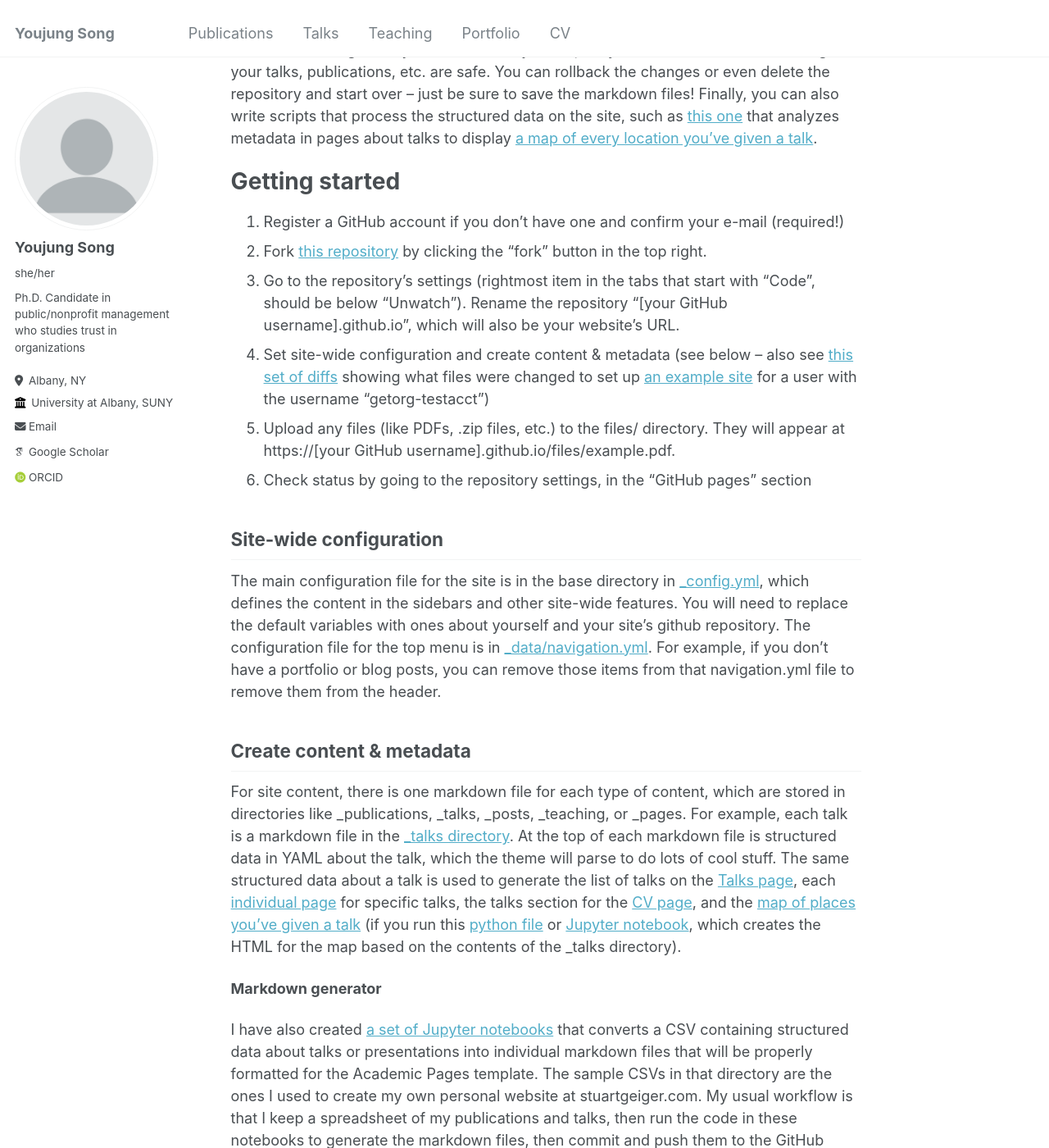
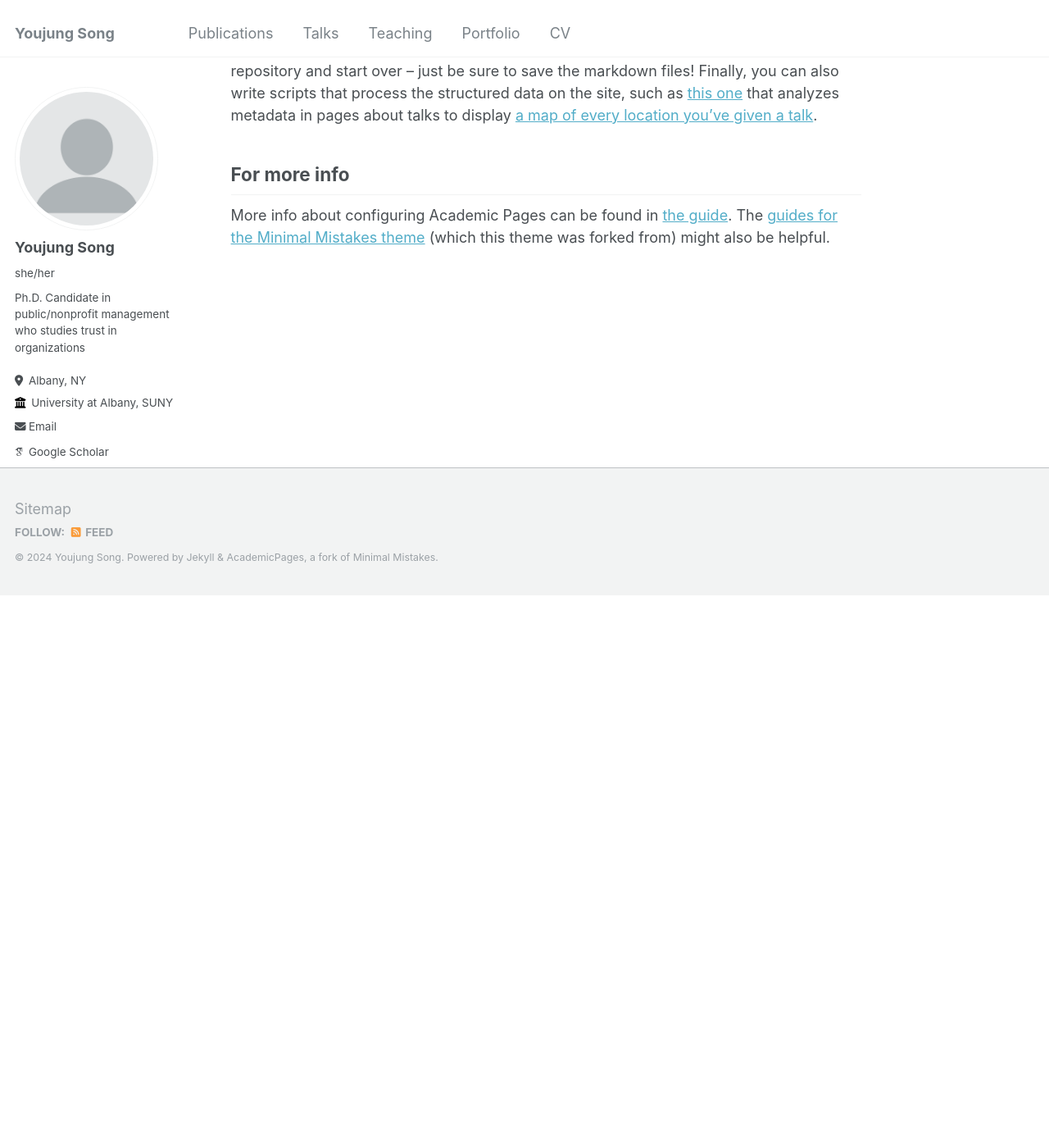
Before and after one commit to youjung-song/Youjung-song.github.io, a Jekyll site: the page built from _pages/about.md, in a window 1280 px wide and 1400 px high, scrolled down 818 px. Shown: the whole window at 82% size. Built offline with Jekyll 4.4.1, drawn with Linux system fonts in a browser that asks for light colours; some web fonts are replaced; after the commit the page ends 1543 px from its top, so only the background shows below that; some of the changed text lies outside the part shown.

Commit message:
change front page

```diff
--- a/_pages/about.md
+++ b/_pages/about.md
@@ -1,6 +1,6 @@
 ---
 permalink: /
-title: "Academic Pages is a ready-to-fork GitHub Pages template for academic personal websites"
+title: "Youjung Song"
 author_profile: true
 redirect_from:
   - /about/
@@ -15,35 +15,6 @@ Like many other Jekyll-based GitHub Pages templates, Academic Pages makes you se
 
 Many of the features of dynamic content management systems (like Wordpress) can be achieved in this fashion, using a fraction of the computational resources and with far less vulnerability to hacking and DDoSing. You can also modify the theme to your heart's content without touching the content of your site. If you get to a point where you've broken something in Jekyll/HTML/CSS beyond repair, your markdown files describing your talks, publications, etc. are safe. You can rollback the changes or even delete the repository and start over -- just be sure to save the markdown files! Finally, you can also write scripts that process the structured data on the site, such as [this one](https://github.com/academicpages/academicpages.github.io/blob/master/talkmap.ipynb) that analyzes metadata in pages about talks to display [a map of every location you've given a talk](https://academicpages.github.io/talkmap.html).
 
-Getting started
-======
-1. Register a GitHub account if you don't have one and confirm your e-mail (required!)
-1. Fork [this repository](https://github.com/academicpages/academicpages.github.io) by clicking the "fork" button in the top right.
-1. Go to the repository's settings (rightmost item in the tabs that start with "Code", should be below "Unwatch"). Rename the repository "[your GitHub username].github.io", which will also be your website's URL.
-1. Set site-wide configuration and create content & metadata (see below -- also see [this set of diffs](http://archive.is/3TPas) showing what files were changed to set up [an example site](https://getorg-testacct.github.io) for a user with the username "getorg-testacct")
-1. Upload any files (like PDFs, .zip files, etc.) to the files/ directory. They will appear at https://[your GitHub username].github.io/files/example.pdf.
-1. Check status by going to the repository settings, in the "GitHub pages" section
-
-Site-wide configuration
-------
-The main configuration file for the site is in the base directory in [_config.yml](https://github.com/academicpages/academicpages.github.io/blob/master/_config.yml), which defines the content in the sidebars and other site-wide features. You will need to replace the default variables with ones about yourself and your site's github repository. The configuration file for the top menu is in [_data/navigation.yml](https://github.com/academicpages/academicpages.github.io/blob/master/_data/navigation.yml). For example, if you don't have a portfolio or blog posts, you can remove those items from that navigation.yml file to remove them from the header.
-
-Create content & metadata
-------
-For site content, there is one markdown file for each type of content, which are stored in directories like _publications, _talks, _posts, _teaching, or _pages. For example, each talk is a markdown file in the [_talks directory](https://github.com/academicpages/academicpages.github.io/tree/master/_talks). At the top of each markdown file is structured data in YAML about the talk, which the theme will parse to do lots of cool stuff. The same structured data about a talk is used to generate the list of talks on the [Talks page](https://academicpages.github.io/talks), each [individual page](https://academicpages.github.io/talks/2012-03-01-talk-1) for specific talks, the talks section for the [CV page](https://academicpages.github.io/cv), and the [map of places you've given a talk](https://academicpages.github.io/talkmap.html) (if you run this [python file](https://github.com/academicpages/academicpages.github.io/blob/master/talkmap.py) or [Jupyter notebook](https://github.com/academicpages/academicpages.github.io/blob/master/talkmap.ipynb), which creates the HTML for the map based on the contents of the _talks directory).
-
-**Markdown generator**
-
-I have also created [a set of Jupyter notebooks](https://github.com/academicpages/academicpages.github.io/tree/master/markdown_generator
-) that converts a CSV containing structured data about talks or presentations into individual markdown files that will be properly formatted for the Academic Pages template. The sample CSVs in that directory are the ones I used to create my own personal website at stuartgeiger.com. My usual workflow is that I keep a spreadsheet of my publications and talks, then run the code in these notebooks to generate the markdown files, then commit and push them to the GitHub repository.
-
-How to edit your site's GitHub repository
-------
-Many people use a git client to create files on their local computer and then push them to GitHub's servers. If you are not familiar with git, you can directly edit these configuration and markdown files directly in the github.com interface. Navigate to a file (like [this one](https://github.com/academicpages/academicpages.github.io/blob/master/_talks/2012-03-01-talk-1.md) and click the pencil icon in the top right of the content preview (to the right of the "Raw | Blame | History" buttons). You can delete a file by clicking the trashcan icon to the right of the pencil icon. You can also create new files or upload files by navigating to a directory and clicking the "Create new file" or "Upload files" buttons.
-
-Example: editing a markdown file for a talk
-![Editing a markdown file for a talk](/images/editing-talk.png)
-
 For more info
 ------
 More info about configuring Academic Pages can be found in [the guide](https://academicpages.github.io/markdown/). The [guides for the Minimal Mistakes theme](https://mmistakes.github.io/minimal-mistakes/docs/configuration/) (which this theme was forked from) might also be helpful.
```
